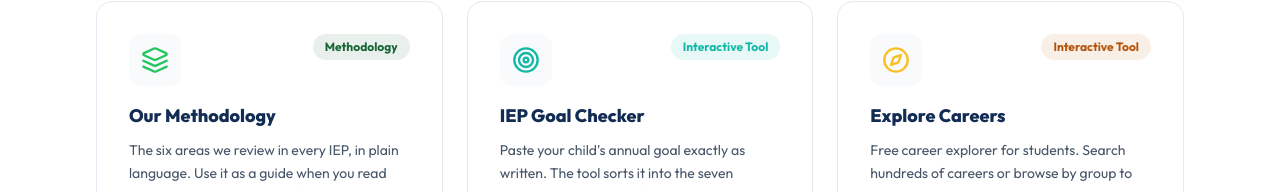
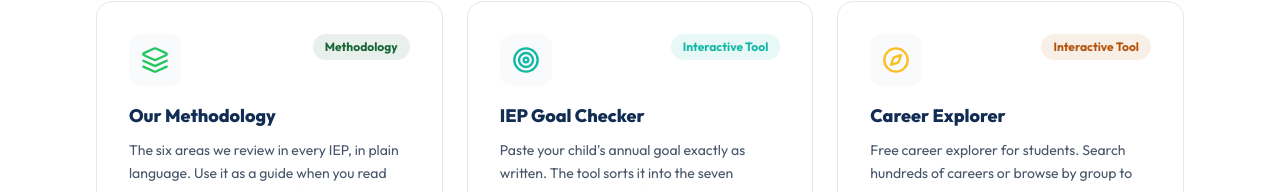
Before and after one commit to rcw8582-crypto/edquity-website, a React (Vite) app: page /resources in a window 1280 px wide. Shown: the part 741-933 px from the top of the page. Built offline with nearby package versions, Linux system fonts and the light colour scheme.

Commit message:
Update Resources.tsx

```diff
--- a/src/pages/Resources.tsx
+++ b/src/pages/Resources.tsx
@@ -25,7 +25,7 @@ const interactiveTools = [
   },
   {
     icon: <Compass size={28} color="#FBBF24" />,
-    title: "Explore Careers",
+    title: "Career Explorer",
     desc: "Free career explorer for students. Search hundreds of careers or browse by group to see what the work involves, what else the job is called, and which careers sit next to it. No account, nothing saved.",
     href: "/pathways/explore",
     badge: "Interactive Tool",
```
